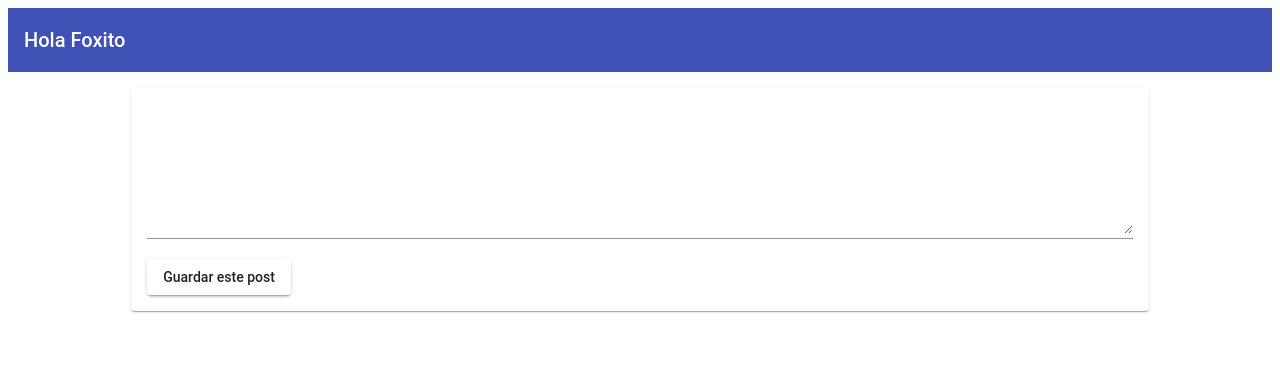
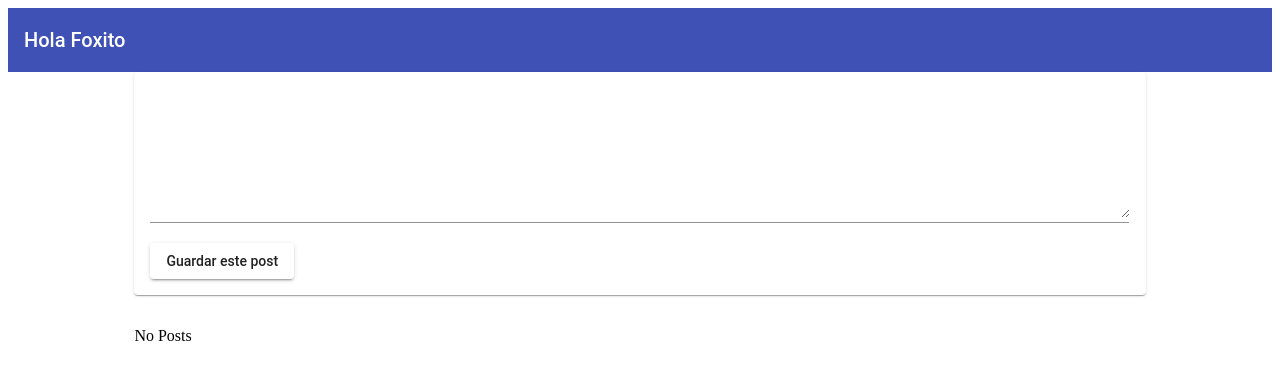
Before and after one commit to AleCoria94/meancourse, an Angular app: page / in a window 1280 px wide. Shown: the top 380 px of the page. Built offline with nearby package versions, Linux system fonts and the light colour scheme.

Commit message:
post-list-component

```diff
--- a/src/app/app.component.css
+++ b/src/app/app.component.css
@@ -1,3 +1,5 @@
 main{
-    margin:1rem;
+    margin-top:1rem;
+    width: 80%;
+    margin:auto;
 }
--- a/src/app/app.component.html
+++ b/src/app/app.component.html
@@ -1,4 +1,5 @@
 <app-header></app-header>
 <main>
  <app-post-create></app-post-create>
+ <app-post-list></app-post-list>
 </main>
--- a/src/app/app.module.ts
+++ b/src/app/app.module.ts
@@ -6,19 +6,21 @@ import { MatInputModule } from '@angular/material/input';
 import { MatButtonModule } from '@angular/material/button';
 import { MatCardModule } from '@angular/material/card';
 import { MatToolbarModule } from '@angular/material/toolbar';
+import { MatExpansionModule } from '@angular/material/expansion';
 
 import { AppComponent } from './app.component';
 import { PostCreateComponent } from './posts/post-create/post-create.component';
 import { HeaderComponent } from './header/header.component';
+import { PostListComponent } from './posts/post-list/post-list.component';
 
 
 
 @NgModule({
   declarations: [
-    AppComponent, PostCreateComponent, HeaderComponent
+    AppComponent, PostCreateComponent, HeaderComponent, PostListComponent
   ],
   imports: [
-    BrowserModule,FormsModule,BrowserAnimationsModule,MatInputModule,MatButtonModule,MatCardModule,MatToolbarModule
+    BrowserModule,FormsModule,BrowserAnimationsModule,MatInputModule,MatButtonModule,MatCardModule,MatToolbarModule,MatExpansionModule
   ],
   providers: [],
   bootstrap: [AppComponent]
--- a/src/app/posts/post-create/post-create.component.css
+++ b/src/app/posts/post-create/post-create.component.css
@@ -1,7 +1,4 @@
-mat-card{
-    width: 80%;
-    margin:auto;
-}
+
 
 mat-form-field,
    textarea {
--- /dev/null
+++ b/src/app/posts/post-list/post-list.component.css
@@ -0,0 +1,4 @@
+:host{
+    display: block;
+    margin-top:2rem;
+}
--- /dev/null
+++ b/src/app/posts/post-list/post-list.component.html
@@ -0,0 +1,11 @@
+<mat-accordion multi="true" *ngIf="posts.length > 0">
+    <mat-expansion-panel  *ngFor="let post of posts">
+        <mat-expansion-panel-header>
+                {{ post.title}}
+        </mat-expansion-panel-header>
+        <p>
+            {{post.content}}
+        </p>
+    </mat-expansion-panel>
+</mat-accordion>
+<p *ngIf="posts.length <= 0"> No Posts</p>
--- /dev/null
+++ b/src/app/posts/post-list/post-list.component.ts
@@ -0,0 +1,15 @@
+import { Component } from '@angular/core';
+
+@Component({
+    selector:'app-post-list',
+    templateUrl:'./post-list.component.html',
+    styleUrls:['./post-list.component.css']
+}
+)
+export class PostListComponent{
+    posts = [
+        //{title: "Primer titulo",content:"Este es el primer contenido"},
+        //{title: "Segundo titulo",content:"Este es el segundo contenido"},
+        //{title: "Tercer titulo",content:"Este es el  tercer contenido"}
+    ]
+}
```
